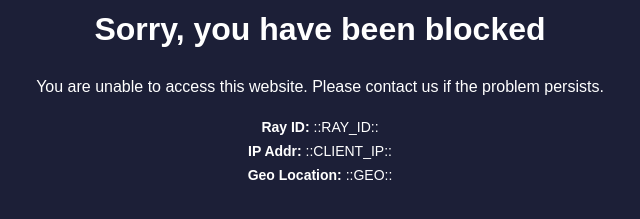
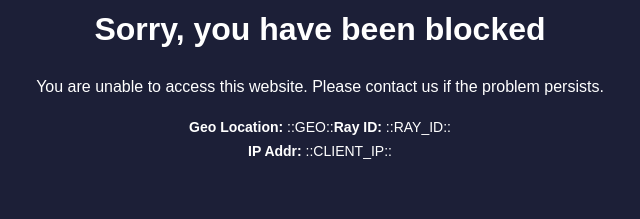
Before and after one commit to adityasinhabba/AugOpYT.github.io, a plain HTML site: page gbshield1.html in a window 1280 px wide. Shown: the part 263-482 px from the top of the page, without its empty margins (320-960 px from the left). Drawn offline with Linux system fonts and the light colour scheme.

Commit message:
Update gbshield1.html

```diff
--- a/gbshield1.html
+++ b/gbshield1.html
@@ -126,7 +126,7 @@
       You are unable to access this website. Please contact us if the problem persists.
     </p>
     <p>
-      <small><strong>Ray ID:</strong> ::RAY_ID::<br><strong>IP Addr:</strong> ::CLIENT_IP::<br><strong>Geo Location:</strong> ::GEO::</small>
+      <small><strong>Geo Location:</strong> ::GEO::<strong>Ray ID:</strong> ::RAY_ID::<br><strong>IP Addr:</strong> ::CLIENT_IP::</small>
     </p>
   </div>
 </body>
```
